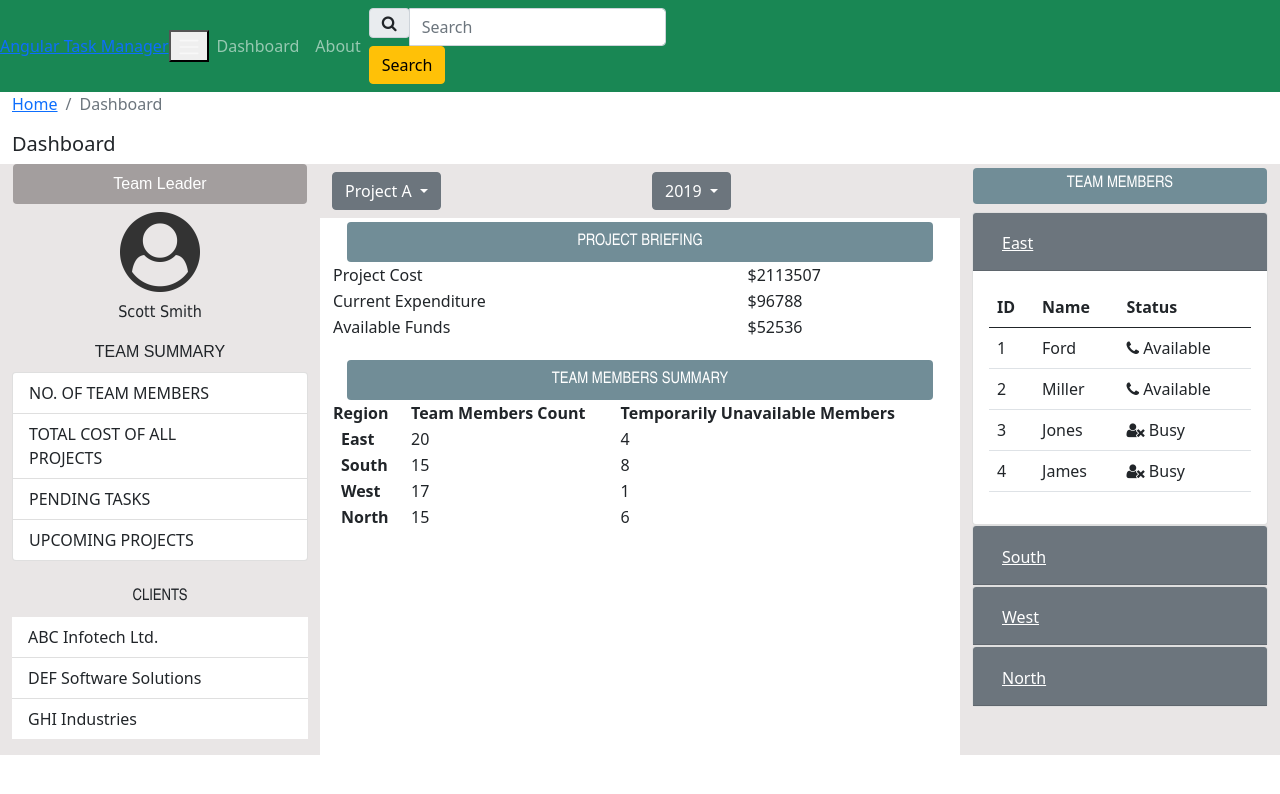
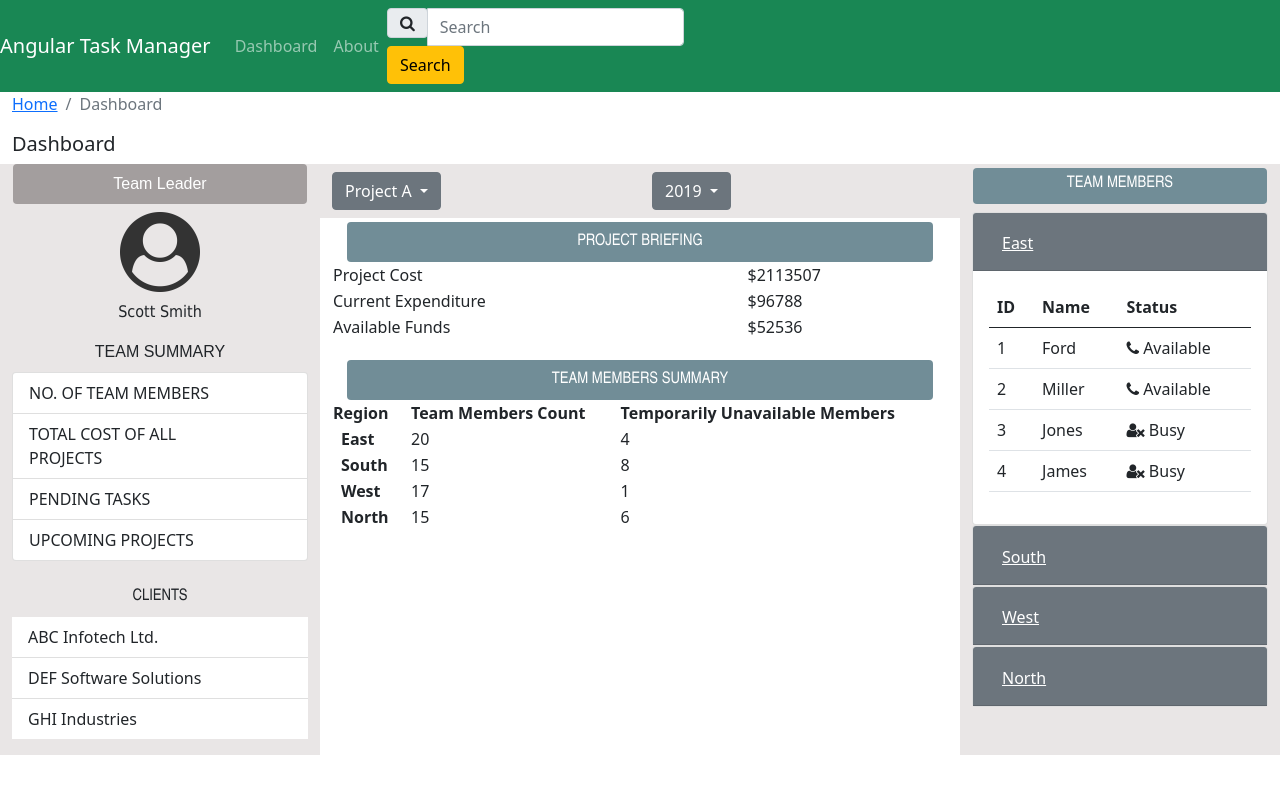
Before and after one commit to puru001/TaskManager, an Angular app: page /dashboard in a window 1280 px wide. Shown: the top 794 px of the page. Built offline with nearby package versions, Linux system fonts and the light colour scheme.

Commit message:
fixing ui errors

```diff
--- a/src/app/app.component.html
+++ b/src/app/app.component.html
@@ -1,13 +1,11 @@
 <nav class="navbar navbar-expand-sm bg-success navbar-dark">
-  <a href="navbar-brand" href="#">
-    Angular Task Manager
-  </a>
+  <a class="navbar-brand" href="#"> Angular Task Manager </a>
   <button
-   class="navbar-toggle"
+    class="navbar-toggler"
     type="button"
     data-toggle="collapse"
-     data-target="#mynav"
-     >
+    data-target="#mynav"
+  >
     <span class="navbar-toggler-icon"></span>
   </button>
   <div class="collapse navbar-collapse" id="mynav">
@@ -22,16 +20,17 @@
     <form class="form-inline my-2 my-lg-0">
       <div class="input-group">
         <div class="input-group-prepend">
-          <span class="input-group-text" id="search">
-            <i class="fa fa-search"></i></span>
+          <span class="input-group-text" id="search"
+            ><i class="fa fa-search"></i
+          ></span>
         </div>
-        <input type="text" class="form-control" placeholder="Search">
+        <input type="text" class="form-control" placeholder="Search" />
       </div>
-      <button class="btn btn-warning my2-my-sm-0" type="button">Search</button>
+      <button class="btn btn-warning my2- my-sm-0" type="button">Search</button>
     </form>
   </div>
 </nav>
+
 <div class="container-fluid">
   <router-outlet></router-outlet>
 </div>
-<div>
```
